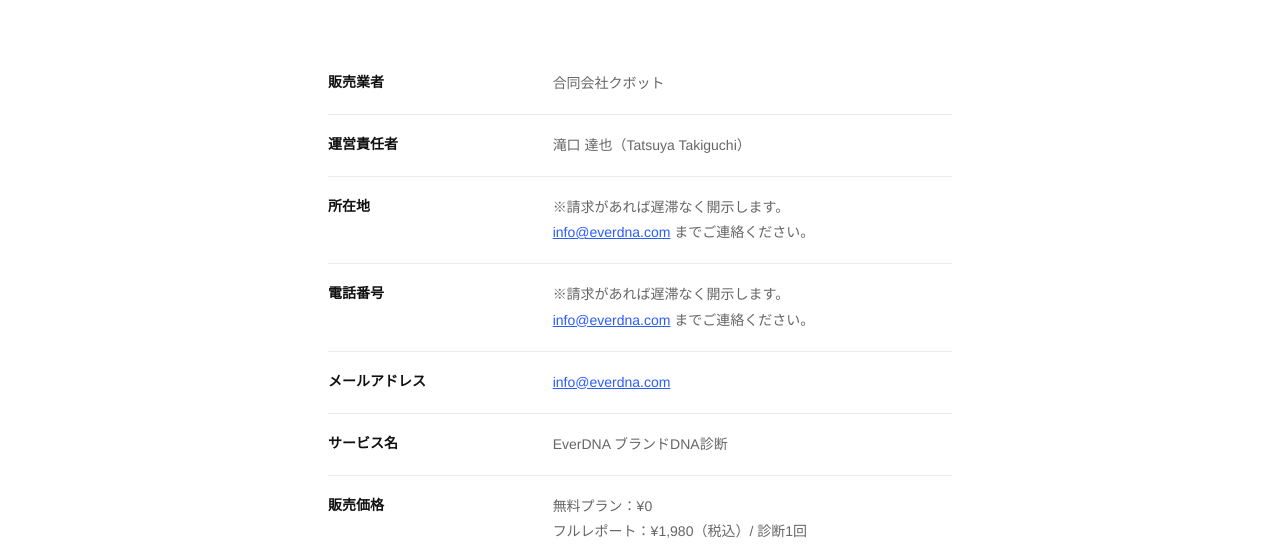
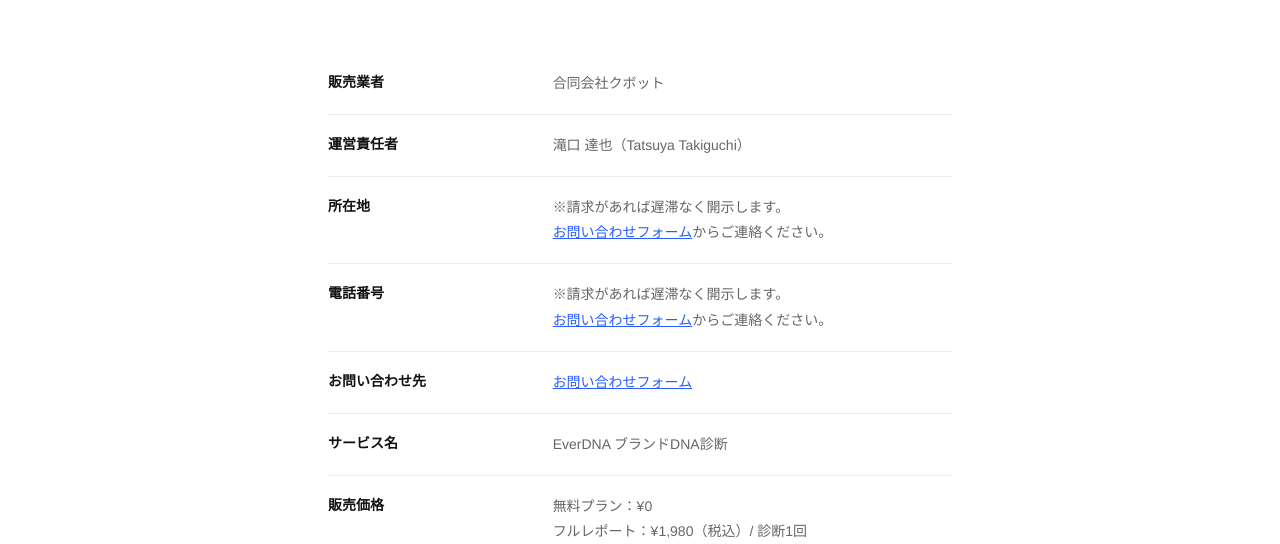
Before and after one commit to QVOT2020/everdna-web, a website: page dev/tokutei.html in a window 1280 px wide. Shown: the part 256-800 px from the top of the page. Drawn offline with Linux system fonts and the light colour scheme.

Commit message:
Add files via upload

```diff
--- a/dev/tokutei.html
+++ b/dev/tokutei.html
@@ -190,19 +190,19 @@
           <th>所在地</th>
           <td>
             ※請求があれば遅滞なく開示します。<br>
-            <a href="mailto:info@everdna.com">info@everdna.com</a> までご連絡ください。
+            <a href="https://forms.gle/Cw13VxyQ4dNnGDgf7" target="_blank" rel="noopener">お問い合わせフォーム</a>からご連絡ください。
           </td>
         </tr>
         <tr>
           <th>電話番号</th>
           <td>
             ※請求があれば遅滞なく開示します。<br>
-            <a href="mailto:info@everdna.com">info@everdna.com</a> までご連絡ください。
+            <a href="https://forms.gle/Cw13VxyQ4dNnGDgf7" target="_blank" rel="noopener">お問い合わせフォーム</a>からご連絡ください。
           </td>
         </tr>
         <tr>
-          <th>メールアドレス</th>
-          <td><a href="mailto:info@everdna.com">info@everdna.com</a></td>
+          <th>お問い合わせ先</th>
+          <td><a href="https://forms.gle/Cw13VxyQ4dNnGDgf7" target="_blank" rel="noopener">お問い合わせフォーム</a></td>
         </tr>
         <tr>
           <th>サービス名</th>
@@ -233,7 +233,7 @@
             本サービスはデジタルコンテンツの即時提供であるため、
             役務の提供（レポート送付）完了後のキャンセル・返金はお受けできません。<br>
             ただし、技術的障害等により役務が提供できなかった場合は、
-            個別にご対応します。<a href="mailto:info@everdna.com">info@everdna.com</a> までご連絡ください。
+            個別にご対応します。<a href="https://forms.gle/Cw13VxyQ4dNnGDgf7" target="_blank" rel="noopener">お問い合わせフォーム</a>からご連絡ください。
           </td>
         </tr>
         <tr>
@@ -259,13 +259,13 @@
         <span class="footer-logo">EverDNA</span>
         <p class="footer-company">
           運営：合同会社クボット<br>
-          お問い合わせ：<a href="mailto:info@everdna.com" style="color:var(--gray-400);text-decoration:none;">info@everdna.com</a>
+          お問い合わせ：<a href="https://forms.gle/Cw13VxyQ4dNnGDgf7" target="_blank" rel="noopener" style="color:var(--gray-400);text-decoration:none;">お問い合わせフォーム</a>
         </p>
       </div>
       <div class="footer-links">
         <a class="footer-link" href="/privacy.html">プライバシーポリシー</a>
         <a class="footer-link" href="/tokutei.html">特定商取引法に基づく表示</a>
-        <a class="footer-link" href="mailto:info@everdna.com">お問い合わせ</a>
+        <a class="footer-link" href="https://forms.gle/Cw13VxyQ4dNnGDgf7" target="_blank" rel="noopener">お問い合わせ</a>
       </div>
     </div>
     <div class="footer-bottom">
```
Also changed, not shown: dev/index.html (+2 -2 lines), dev/privacy.html (+3 -3 lines), dev/thanks.html (+5 -5 lines).
